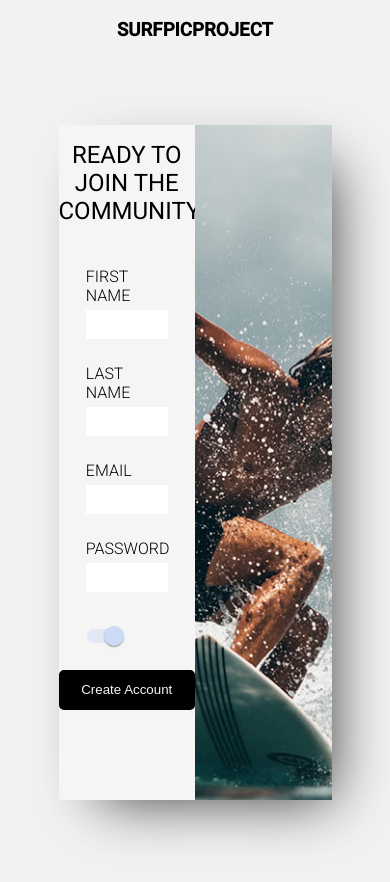
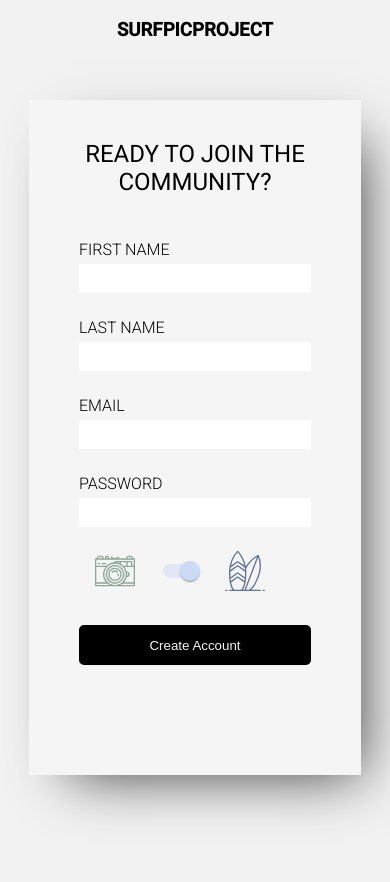
Before and after one commit to gfregalado/surf-pics-project, a React (Create React App) app in the folder client-side/: page /Signup in a window 390 px wide. Shown: the top 882 px of the page. After the commit the page ends 844 px from the top, so only its background shows below. Built offline with nearby package versions, Linux system fonts and the light colour scheme.

Commit message:
refactors login to mobile first

```diff
--- a/client-side/src/Views/Authentication/Signup/Signup.js
+++ b/client-side/src/Views/Authentication/Signup/Signup.js
@@ -3,6 +3,8 @@ import Classes from './Signup.module.css';
 import CustomSwitch from '../../../Components/UI/Switch/Switch';
 import FormControlLabel from '@material-ui/core/FormControlLabel';
 import Button from '../../../Components/UI/Buttons/Button';
+import surfIcon from '../../../Assets/Icons/surf-equipment.svg';
+import photoIcon from '../../../Assets/Icons/photo-camera.svg';
 
 class Signup extends Component {
   state = {
@@ -43,6 +45,13 @@ class Signup extends Component {
               <label For="password">Password</label>
               <input type="password" name="password"></input>
 
+              <div className={Classes.Switch}>
+                <img
+                  src={photoIcon}
+                  alt="surfIcon"
+                  width="40px"
+                  style={{ paddingRight: '27px' }}
+                />
                 <FormControlLabel
                   control={
                     <CustomSwitch
@@ -52,8 +61,12 @@ class Signup extends Component {
                     />
                   }
                 />
+                <img src={surfIcon} alt="surfIcon" width="40px" />
+              </div>
             </form>
+            <div className={Classes.Button}>
               <Button>Create Account</Button>
+            </div>
           </div>
           <div className={this.ImageDisplayed}></div>
         </div>
--- a/client-side/src/Views/Authentication/Signup/Signup.module.css
+++ b/client-side/src/Views/Authentication/Signup/Signup.module.css
@@ -1,7 +1,7 @@
 .SignupBox {
   display: flex;
-  margin: 10vh auto;
-  width: 70%;
+  margin: 7vh auto;
+  width: 85%;
   height: 80vh;
   background-color: whitesmoke;
   -webkit-box-shadow: 20px 20px 55px -20px rgba(0, 0, 0, 0.75);
@@ -10,21 +10,26 @@
 }
 
 .Form {
-  width: 50%;
+  width: 100%;
   height: 100%;
+}
+
+.Button {
+  width: 70%;
+  margin: auto;
 }
 
 form {
   display: flexbox;
   margin: auto;
-  width: 60%;
+  width: 70%;
   display: flex;
   flex-direction: column;
   justify-content: center;
 }
 
 h2 {
-  margin: 12% 0;
+  margin: 12% 0 6% 0;
   text-transform: uppercase;
   font-weight: 400;
 }
@@ -42,6 +47,37 @@ label {
 }
 
 .ImagePhotographer {
+  display: none;
+}
+
+.ImageSurfer {
+  display: none;
+}
+
+.Switch {
+  display: flex;
+  align-items: center;
+  justify-content: center;
+  margin-right: 30px;
+  margin: 0 30px 20px 0;
+}
+
+.Switch img {
+  padding-top: 20px;
+}
+
+@media screen and (min-device-width: 1024px) and (max-device-width: 1600px) and (-webkit-min-device-pixel-ratio: 1) {
+  .SignupBox {
+    margin: 7vh auto;
+    width: 70%;
+  }
+
+  .Form {
+    width: 50%;
+  }
+
+  .ImagePhotographer {
+    display: initial;
     width: 50%;
     height: 100%;
     background-image: url('../../../Assets/Images/photographer.jpg');
@@ -50,7 +86,9 @@ label {
   }
 
   .ImageSurfer {
+    display: initial;
     width: 50%;
     background-image: url('../../../Assets/Images/surfer.jpg');
     background-size: cover;
   }
+}
```
Also changed, not shown: client-side/src/Components/LandingPage/HeroBanner/HeroBanner.module.css (+9 -1 lines), client-side/src/Assets/Icons/photo-camera.svg (added), client-side/src/Assets/Icons/surf-equipment.svg (added). Lines whose indentation alone changed are shown as unchanged.
